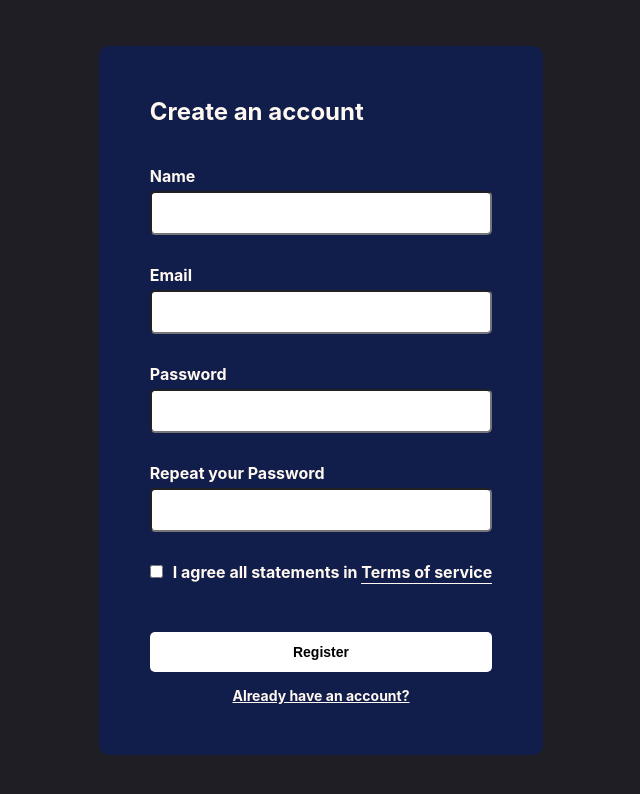
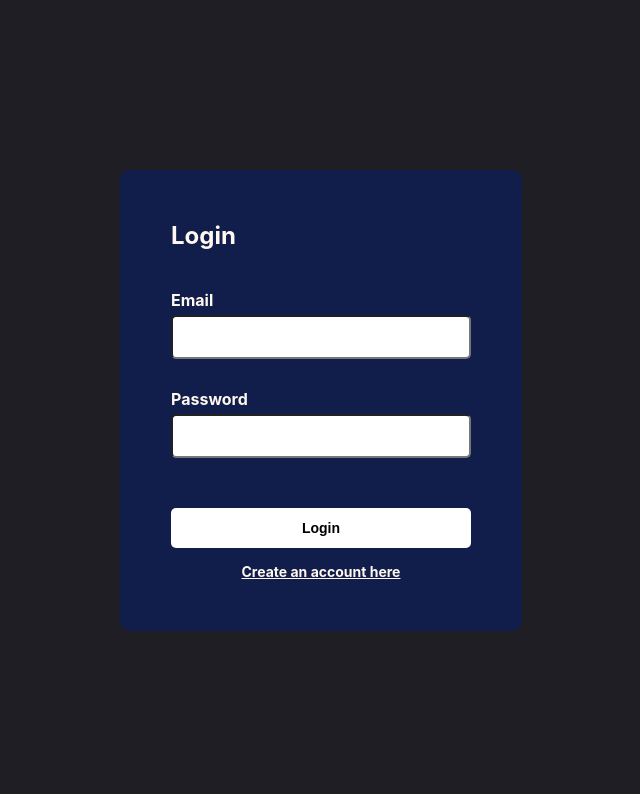
Before and after one commit to EmadNova/Login---Signup, a React (Create React App) app: page /Login in a window 1280 px wide. Shown: the top 794 px of the page, without its empty margins (319-959 px from the left). Built offline with nearby package versions, Linux system fonts and the light colour scheme.

Commit message:
finished

```diff
--- a/package.json
+++ b/package.json
@@ -8,6 +8,7 @@
     "@testing-library/user-event": "^13.5.0",
     "react": "^18.2.0",
     "react-dom": "^18.2.0",
+    "react-router-dom": "^6.6.2",
     "react-scripts": "5.0.1",
     "react-toastify": "^9.1.1",
     "sass": "^1.57.1",
--- a/src/App.js
+++ b/src/App.js
@@ -1,12 +1,18 @@
 import React from 'react';
+import {Routes, Route} from "react-router-dom";
 
-//COMPONENT
 import Signup from "./component/Signup/Signup";
+import Login from "./component/Login/Login";
 
 const App = () => {
+
     return (
         <div>
-            <Signup/>
+            <Routes>
+                <Route path="/" element={<Signup/>}/>
+                <Route path="SignUp" element={<Signup/>}/>
+                <Route path="Login" element={<Login/>}/>
+            </Routes>
         </div>
     );
 };
--- a/src/component/Login/Login.js
+++ b/src/component/Login/Login.js
@@ -0,0 +1,87 @@
+import React, {useEffect, useState} from 'react';
+import {ToastContainer} from 'react-toastify';
+import 'react-toastify/dist/ReactToastify.css';
+import {Link} from "react-router-dom";
+
+//CSS
+import styles from "./Login.module.scss"
+
+//COMPONENT
+import {validateLogin} from "./validateLogin"
+import {notify} from "../toastify"
+
+const Login = () => {
+
+    const [data, setData] = useState({
+        email: "",
+        password: "",
+    });
+
+    const [error, setError] = useState({});
+    const [focus, setFocus] = useState({});
+
+    useEffect(() => {
+        setError(validateLogin(data))
+    }, [data, focus])
+
+    const changeHandler = (event) => {
+        if (event.target.name === "isAccepted") {
+            setData({...data, [event.target.name]: event.target.checked})
+        } else {
+            setData({...data, [event.target.name]: event.target.value})
+        }
+    }
+
+    const submitHandler = (event) => {
+        event.preventDefault()
+        if (!Object.keys(error).length) {
+            notify("You are login successfully", "success")
+        } else {
+            notify("Invalid email or password", "error")
+            setFocus({
+                email: true,
+                password: true,
+            })
+        }
+    }
+
+    return (
+        <div className={styles.fullCard}>
+            <div className={styles.container}>
+                <h2>Login</h2>
+                <form onSubmit={submitHandler} className={styles.form}>
+                    <div className={styles.info}>
+                        <label htmlFor="email">Email</label>
+                        <input type="text"
+                               className={(error.email && focus.email) ? styles.redOne : styles.field}
+                               autoComplete="off"
+                               id="email"
+                               name="email"
+                               value={data.email}
+                               onChange={changeHandler}
+                        />
+                        {error.email && focus.email && <span> {error.email} </span>}
+                    </div>
+                    <div className={styles.info}>
+                        <label htmlFor="password">Password</label>
+                        <input type="password"
+                               className={(error.password && focus.password) ? styles.redOne : styles.field}
+                               id="password"
+                               name="password"
+                               value={data.password}
+                               onChange={changeHandler}
+                        />
+                        {error.password && focus.password && <span> {error.password} </span>}
+                    </div>
+                    <div className={styles.submitBTN}>
+                        <button type="submit">Login</button>
+                        <Link to="/Signup" className={styles.router}>Create an account here</Link>
+                    </div>
+                    <ToastContainer/>
+                </form>
+            </div>
+        </div>
+    );
+};
+
+export default Login;
--- a/src/component/Login/Login.module.scss
+++ b/src/component/Login/Login.module.scss
@@ -0,0 +1,115 @@
+.fullCard {
+  display: flex;
+  align-items: center;
+  justify-content: center;
+  height: 100vh;
+
+  .container {
+    border: 1px solid #111d4a;
+    border-radius: 10px;
+    background-color: #111d4a;
+    width: 300px;
+    height: fit-content;
+    padding: 50px;
+
+    h2 {
+      color: #fff8f0;
+      margin-bottom: 40px;
+    }
+
+    .form {
+
+      .info {
+        margin-bottom: 20px;
+        display: flex;
+        flex-direction: column;
+        position: relative;
+
+        label {
+          font-size: 16px;
+          font-weight: bold;
+          color: #fff8f0;
+        }
+
+        span {
+          position: absolute;
+          bottom: 0;
+          right: 0;
+          transform: translate(0, 50%);
+          font-size: 14px;
+          font-weight: bold;
+          color: #e71d36;
+        }
+
+        .field {
+          outline: none;
+          border-radius: 5px;
+          font-size: 18px;
+          font-weight: bold;
+          padding: 0 10px;
+          height: 40px;
+          margin: 5px 0 10px 0;
+
+          &:focus {
+            background-color: #edf2f4;
+            outline: none;
+          }
+        }
+
+        .redOne {
+          border-color: #e71d36;
+          border-radius: 5px;
+          font-size: 18px;
+          font-weight: bold;
+          padding: 0 10px;
+          height: 40px;
+          margin: 5px 0 10px 0;
+
+          &:focus {
+            background-color: #edf2f4;
+            outline: none;
+          }
+        }
+
+        &:nth-child(4) {
+          margin-bottom: 0;
+        }
+      }
+
+      .submitBTN {
+        margin-top: 40px;
+
+        button {
+          width: 100%;
+          height: 40px;
+          font-weight: bold;
+          font-size: 14px;
+          background-color: #fff;
+          border: none;
+          transition: 0.2s ease;
+          border-radius: 5px;
+
+          &:hover {
+            cursor: pointer;
+            background-color: #ffcf99;
+          }
+        }
+
+        .router {
+          display: flex;
+          justify-content: center;
+          font-size: 14px;
+          font-weight: bold;
+          text-decoration: underline;
+          cursor: pointer;
+          margin-top: 15px;
+          color: #fff8f0;
+
+          &:hover {
+            color: #ffcf99;
+          }
+        }
+      }
+    }
+  }
+}
--- /dev/null
+++ b/src/component/Login/validateLogin.js
@@ -0,0 +1,22 @@
+export const validateLogin = (data) => {
+
+    const error = {}
+
+    if (!data.email) {
+        error.email = "Email required!"
+    } else if (!/\S+@\S+\.\S+/.test(data.email)) {
+        error.email = "Invalid email"
+    } else {
+        delete error.email
+    }
+
+    if (!data.password) {
+        error.password = "Password required!"
+    } else if (!data.password.length) {
+        error.password = "Password required"
+    } else {
+        delete error.password
+    }
+
+    return error;
+}
--- a/src/component/Signup/Signup.js
+++ b/src/component/Signup/Signup.js
@@ -1,16 +1,16 @@
 import React, {useEffect, useState} from 'react';
-import { ToastContainer} from 'react-toastify';
+import {ToastContainer} from 'react-toastify';
 import 'react-toastify/dist/ReactToastify.css';
 
 //CSS
 import styles from "./Singup.module.scss"
 
 //COMPONENT
-import {validate} from "../validate"
+import {validateSignUp} from "./validateSignUp"
 import {notify} from "../toastify"
+import {Link} from "react-router-dom";
 
 const Signup = () => {
-
 
     const [data, setData] = useState({
         name: "",
@@ -24,7 +24,7 @@ const Signup = () => {
     const [focus, setFocus] = useState({});
 
     useEffect(() => {
-        setError(validate(data))
+        setError(validateSignUp(data, ))
     }, [data, focus])
 
     const changeHandler = (event) => {
@@ -33,10 +33,6 @@ const Signup = () => {
         } else {
             setData({...data, [event.target.name]: event.target.value})
         }
-    }
-
-    const focusHandler = (event) => {
-        setFocus({...focus, [event.target.name]: true})
     }
 
     const submitHandler = (event) => {
@@ -54,7 +50,6 @@ const Signup = () => {
             })
         }
     }
-    console.log(error.name)
 
     return (
         <div className={styles.fullCard}>
@@ -70,7 +65,6 @@ const Signup = () => {
                                name="name"
                                value={data.name}
                                onChange={changeHandler}
-                               onClick={focusHandler}
                         />
                         {error.name && focus.name && <span> {error.name} </span>}
                     </div>
@@ -83,7 +77,6 @@ const Signup = () => {
                                name="email"
                                value={data.email}
                                onChange={changeHandler}
-                               onClick={focusHandler}
                         />
                         {error.email && focus.email && <span> {error.email} </span>}
                     </div>
@@ -95,7 +88,6 @@ const Signup = () => {
                                name="password"
                                value={data.password}
                                onChange={changeHandler}
-                               onClick={focusHandler}
                         />
                         {error.password && focus.password && <span> {error.password} </span>}
                     </div>
@@ -107,7 +99,6 @@ const Signup = () => {
                                name="confirmPassword"
                                value={data.confirmPassword}
                                onChange={changeHandler}
-                               onClick={focusHandler}
                         />
                         {error.confirmPassword && focus.confirmPassword && <span> {error.confirmPassword} </span>}
                     </div>
@@ -117,7 +108,6 @@ const Signup = () => {
                                name="isAccepted"
                                value={data.isAccepted}
                                onChange={changeHandler}
-                               onClick={focusHandler}
                         />
                         <label htmlFor="check">I agree all statements in <a href="#">Terms of service</a></label>
                         <div>
@@ -126,9 +116,9 @@ const Signup = () => {
                     </div>
                     <div className={styles.submitBTN}>
                         <button type="submit">Register</button>
-                        <h5>Already have an account?</h5>
+                        <Link to="/Login" className={styles.router}>Already have an account?</Link>
                     </div>
-                    <ToastContainer />
+                    <ToastContainer/>
                 </form>
             </div>
         </div>
--- a/src/component/Signup/Singup.module.scss
+++ b/src/component/Signup/Singup.module.scss
@@ -8,7 +8,7 @@
     border: 1px solid #111d4a;
     border-radius: 10px;
     background-color: #111d4a;
-    width: fit-content;
+    width: 300px;
     height: fit-content;
     padding: 50px;
 
@@ -142,7 +142,7 @@
           }
         }
 
-        h5 {
+        .router {
           display: flex;
           justify-content: center;
           font-size: 14px;
--- a/src/component/validate.js
+++ b/src/component/Signup/validateSignUp.js
@@ -1,4 +1,4 @@
-export const validate = (data) => {
+export const validateSignUp = (data) => {
 
     const error = {}
 
--- a/src/index.js
+++ b/src/index.js
@@ -2,10 +2,13 @@ import React from 'react';
 import ReactDOM from 'react-dom/client';
 import './index.css';
 import App from './App';
+import {BrowserRouter} from "react-router-dom";
 
 const root = ReactDOM.createRoot(document.getElementById('root'));
 root.render(
   <React.StrictMode>
-    <App />
+      <BrowserRouter>
+          <App />
+      </BrowserRouter>
   </React.StrictMode>
 );
```
Also changed, not shown: 1 other file (tests, documents, lock files or other folders).
